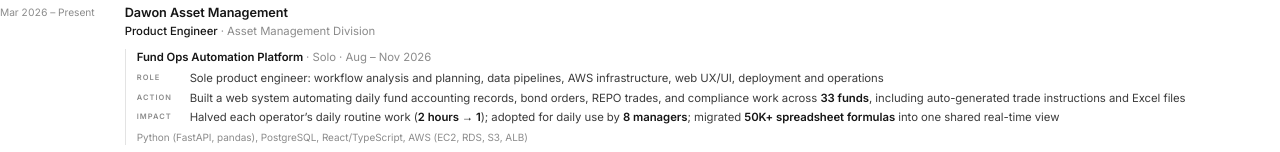
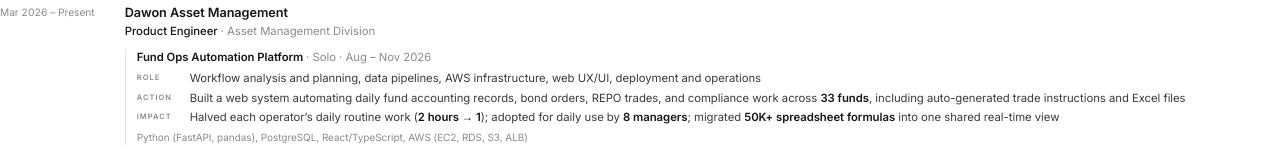
Before and after one commit to sy00nn/Portfolio2025, a plain HTML site: page resume/resume.html in a window 1280 px wide. Shown: the part 191-343 px from the top of the page. Drawn offline with Linux system fonts and the light colour scheme.

Commit message:
Update: 이력서 펀드 플랫폼 Role에서 "Sole product engineer" 제거
Co-Authored-By: Claude Opus 5.5 <noreply@anthropic.com>

```diff
--- a/resume/resume.html
+++ b/resume/resume.html
@@ -129,7 +129,7 @@ h3 { grid-area: title; font-size: 1rem; font-weight: 600; color: var(--ink); }
         <div class="project">
             <h4>Fund Ops Automation Platform <span>&middot; Solo &middot; Aug &ndash; Nov 2026</span></h4>
             <ul>
-                <li><i>Role</i><span>Sole product engineer: workflow analysis and planning, data pipelines, AWS infrastructure, web UX/UI, deployment and operations</span></li>
+                <li><i>Role</i><span>Workflow analysis and planning, data pipelines, AWS infrastructure, web UX/UI, deployment and operations</span></li>
                 <li><i>Action</i><span>Built a web system automating daily fund accounting records, bond orders, REPO trades, and compliance work across <b>33 funds</b>, including auto-generated trade instructions and Excel files</span></li>
                 <li><i>Impact</i><span>Halved each operator&rsquo;s daily routine work (<b>2 hours &rarr; 1</b>); adopted for daily use by <b>8 managers</b>; migrated <b>50K+ spreadsheet formulas</b> into one shared real-time view</span></li>
             </ul>
```
Also changed, not shown: resume/content.html (+1 -1 lines), 1 other file.
